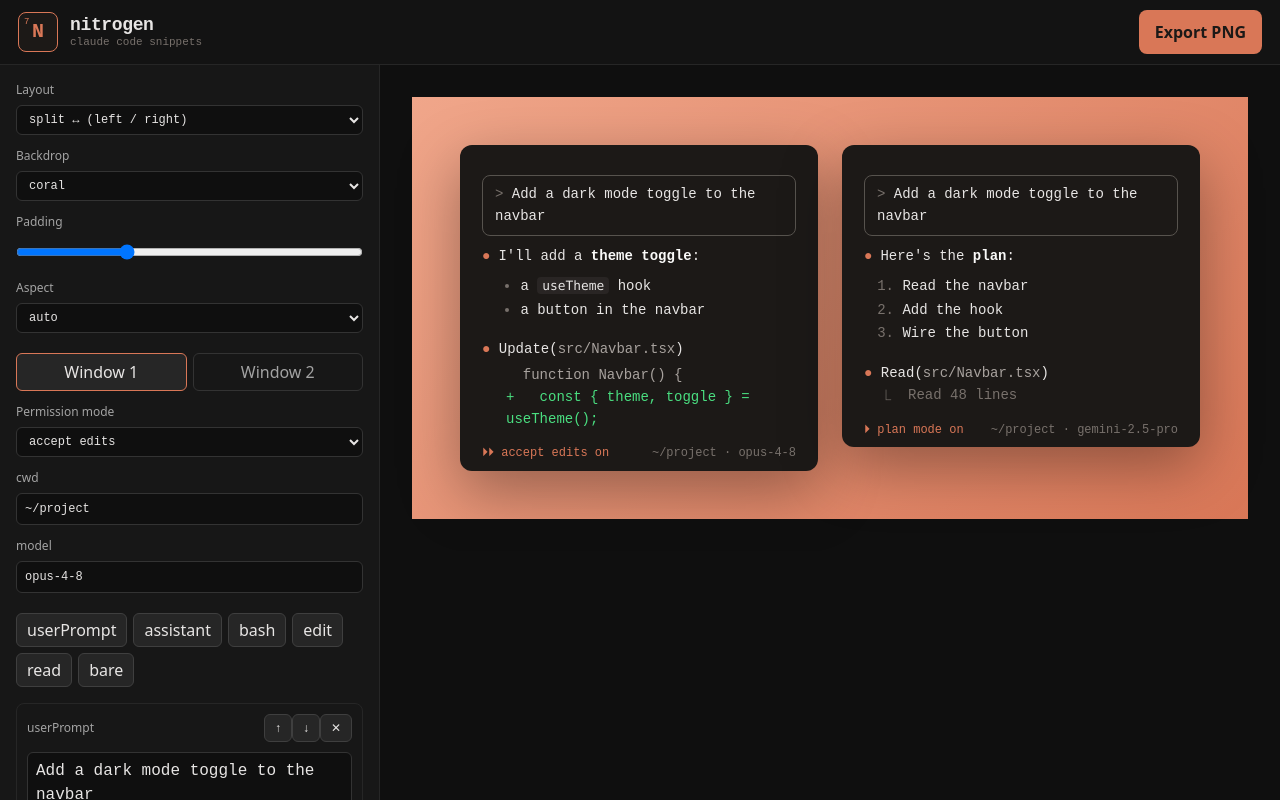
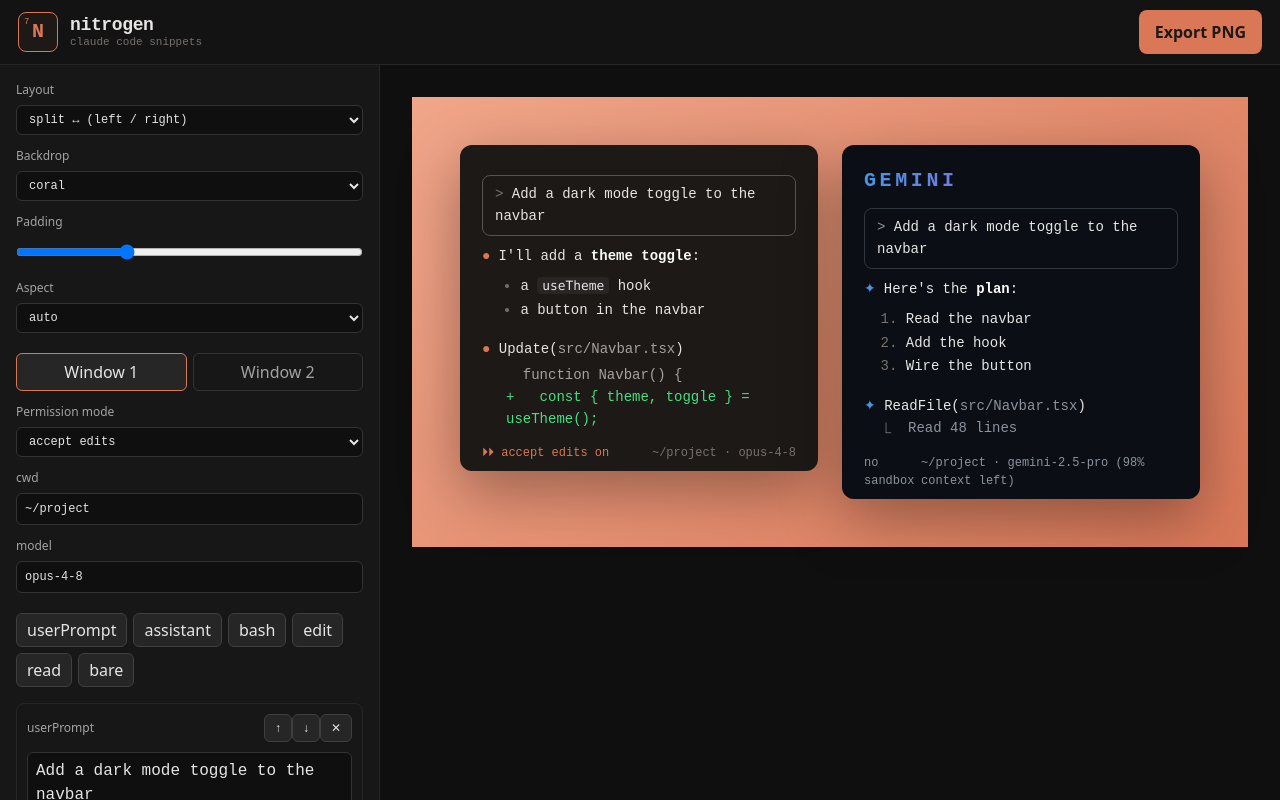
Before and after one commit to choyiny/nitrogen, a React (Vite) app: page / in a window 1280 px wide. Built offline with nearby package versions, Linux system fonts and the light colour scheme.

Commit message:
feat: render terminal through the per-window agent theme

```diff
--- a/src/terminal/Terminal.tsx
+++ b/src/terminal/Terminal.tsx
@@ -1,26 +1,35 @@
+import type { CSSProperties } from "react";
 import { TerminalWindow } from "../state/types";
-import { permissionLabel, permissionColor } from "./theme";
+import { themeFor } from "../themes/agentThemes";
+import { ThemeContext } from "../themes/ThemeContext";
+import { Banner } from "../themes/Banner";
 import { BlockView } from "./blocks/BlockView";
 import "./terminal.css";
 
 export function Terminal({ win }: { win: TerminalWindow }) {
+  const theme = themeFor(win.agent);
   const { blocks, permissionMode, cwd, model } = win;
-  const label = permissionLabel(permissionMode);
+  const c = theme.colors;
+  const status = theme.statusBar({ permissionMode, cwd, model });
+  const vars = {
+    "--ccsg-bg": c.bg, "--ccsg-text": c.text, "--ccsg-code-bg": c.codeBg,
+  } as CSSProperties;
   return (
-    <div className="ccsg-terminal">
+    <ThemeContext.Provider value={theme}>
+      <div className="ccsg-terminal" style={vars}>
+        {theme.banner && <Banner spec={theme.banner} />}
         <div className="ccsg-blocks">
-        {blocks.length === 0 && (
-          <div style={{ color: "#78716c" }}>Add a block to get started…</div>
-        )}
+          {blocks.length === 0 && <div style={{ color: c.dim }}>Add a block to get started…</div>}
           {blocks.map((b) => <BlockView key={b.id} block={b} />)}
         </div>
         <div
           className="ccsg-statusbar"
-        style={{ display: "flex", justifyContent: "space-between", marginTop: 14, color: "#78716c", fontSize: 12 }}
+          style={{ display: "flex", justifyContent: "space-between", marginTop: 14, color: c.dim, fontSize: 12 }}
         >
-        <span style={{ color: permissionColor(permissionMode) }}>{label}</span>
-        <span>{cwd} · {model}</span>
+          <span style={{ color: status.leftColor }}>{status.leftText}</span>
+          <span>{status.rightText}</span>
         </div>
       </div>
+    </ThemeContext.Provider>
   );
 }
--- a/src/terminal/blocks/BlockView.tsx
+++ b/src/terminal/blocks/BlockView.tsx
@@ -1,26 +1,24 @@
 import type { Block, DiffLine } from "../../state/types";
 import { Markdown } from "../../markdown/Markdown";
 import { Bullet, Connector } from "./parts";
+import { useTheme } from "../../themes/ThemeContext";
 
-const diffColor: Record<DiffLine["kind"], string> = {
-  add: "#4ade80", remove: "#f87171", context: "#a8a29e",
-};
-const diffPrefix: Record<DiffLine["kind"], string> = {
-  add: "+", remove: "-", context: " ",
-};
+const diffPrefix: Record<DiffLine["kind"], string> = { add: "+", remove: "-", context: " " };
 
 export function BlockView({ block }: { block: Block }) {
+  const t = useTheme();
+  const c = t.colors;
+  const diffColor: Record<DiffLine["kind"], string> = { add: c.add, remove: c.remove, context: c.context };
   switch (block.type) {
     case "userPrompt":
-      return (
-        <div
-          data-testid="prompt-box"
-          style={{
-            border: "1px solid #57534e", borderRadius: 8,
-            padding: "8px 12px", margin: "10px 0",
-          }}
-        >
-          <span style={{ color: "#78716c" }}>{"> "}</span>
+      return t.prompt.kind === "box" ? (
+        <div data-testid="prompt-box" style={{ border: `1px solid ${c.promptBorder}`, borderRadius: 8, padding: "8px 12px", margin: "10px 0" }}>
+          <span style={{ color: c.dim }}>{`${t.prompt.glyph} `}</span>
+          <span>{block.text}</span>
+        </div>
+      ) : (
+        <div data-testid="prompt-box" style={{ margin: "10px 0" }}>
+          <span style={{ color: c.accent }}>{`${t.prompt.glyph} `}</span>
           <span>{block.text}</span>
         </div>
       );
@@ -34,19 +32,17 @@ export function BlockView({ block }: { block: Block }) {
     case "bash":
       return (
         <div style={{ margin: "10px 0" }}>
-          <div><Bullet /> <span style={{ color: "#e7e5e4" }}>Bash</span>(<span style={{ color: "#a8a29e" }}>{block.command}</span>)</div>
+          <div><Bullet /> <span style={{ color: c.text }}>{t.toolLabels.bash}</span>(<span style={{ color: c.context }}>{block.command}</span>)</div>
           {block.output && <Connector>{block.output}</Connector>}
         </div>
       );
     case "edit":
       return (
         <div style={{ margin: "10px 0" }}>
-          <div><Bullet /> <span style={{ color: "#e7e5e4" }}>Update</span>(<span style={{ color: "#a8a29e" }}>{block.filepath}</span>)</div>
+          <div><Bullet /> <span style={{ color: c.text }}>{t.toolLabels.edit}</span>(<span style={{ color: c.context }}>{block.filepath}</span>)</div>
           <div style={{ paddingLeft: 24, marginTop: 4 }}>
             {block.lines.map((l, i) => (
-              <div key={i} data-diff={l.kind} style={{ color: diffColor[l.kind] }}>
-                {diffPrefix[l.kind]} {l.text}
-              </div>
+              <div key={i} data-diff={l.kind} style={{ color: diffColor[l.kind] }}>{diffPrefix[l.kind]} {l.text}</div>
             ))}
           </div>
         </div>
@@ -54,11 +50,11 @@ export function BlockView({ block }: { block: Block }) {
     case "read":
       return (
         <div style={{ margin: "10px 0" }}>
-          <div><Bullet /> <span style={{ color: "#e7e5e4" }}>Read</span>(<span style={{ color: "#a8a29e" }}>{block.filepath}</span>)</div>
+          <div><Bullet /> <span style={{ color: c.text }}>{t.toolLabels.read}</span>(<span style={{ color: c.context }}>{block.filepath}</span>)</div>
           <Connector>{block.summary}</Connector>
         </div>
       );
     case "bare":
-      return <div style={{ color: "#78716c", margin: "8px 0" }}>{block.text}</div>;
+      return <div style={{ color: c.dim, margin: "8px 0" }}>{block.text}</div>;
   }
 }
--- a/src/terminal/blocks/parts.tsx
+++ b/src/terminal/blocks/parts.tsx
@@ -1,13 +1,16 @@
 import { ReactNode } from "react";
+import { useTheme } from "../../themes/ThemeContext";
 
 export function Bullet() {
-  return <span style={{ color: "#d97757" }}>●</span>;
+  const t = useTheme();
+  return <span style={{ color: t.colors.accent }}>{t.assistantMarker}</span>;
 }
 
 export function Connector({ children }: { children: ReactNode }) {
+  const t = useTheme();
   return (
-    <div style={{ color: "#78716c", paddingLeft: 2 }}>
-      <span style={{ color: "#78716c" }}>{"  ⎿  "}</span>
+    <div style={{ color: t.colors.dim, paddingLeft: 2 }}>
+      <span style={{ color: t.colors.dim }}>{`  ${t.connector}  `}</span>
       <span>{children}</span>
     </div>
   );
--- a/src/terminal/terminal.css
+++ b/src/terminal/terminal.css
@@ -2,8 +2,8 @@
   font-family: "JetBrains Mono", ui-monospace, monospace;
   font-size: 14px;
   line-height: 1.55;
-  background: #1c1917;
-  color: #e7e5e4;
+  background: var(--ccsg-bg, #1c1917);
+  color: var(--ccsg-text, #e7e5e4);
   padding: 20px 22px 8px;
   border-radius: 12px;
   box-shadow: 0 20px 60px rgba(0, 0, 0, 0.35);
@@ -19,7 +19,7 @@
 .ccsg-terminal .ccsg-md li { margin: 2px 0; }
 .ccsg-terminal .ccsg-md li::marker { color: #78716c; }
 .ccsg-terminal .ccsg-md code {
-  background: #292524; padding: 1px 5px; border-radius: 4px; font-size: 0.92em;
+  background: var(--ccsg-code-bg, #292524); padding: 1px 5px; border-radius: 4px; font-size: 0.92em;
 }
 .ccsg-terminal .ccsg-md pre {
   background: #0c0a09; padding: 10px 12px; border-radius: 8px;
--- a/src/terminal/theme.ts
+++ b/src/terminal/theme.ts
@@ -1,15 +1,4 @@
 import { PermissionMode } from "../state/types";
-
-export const THEME = {
-  bg: "#1c1917",
-  text: "#e7e5e4",
-  dim: "#78716c",
-  coral: "#d97757",
-  promptBorder: "#57534e",
-  add: "#4ade80",
-  remove: "#f87171",
-  context: "#a8a29e",
-} as const;
 
 export function permissionLabel(mode: PermissionMode): string {
   switch (mode) {
```
Also changed, not shown: 1 other file (tests, documents, lock files or other folders). Lines whose indentation alone changed are shown as unchanged.
